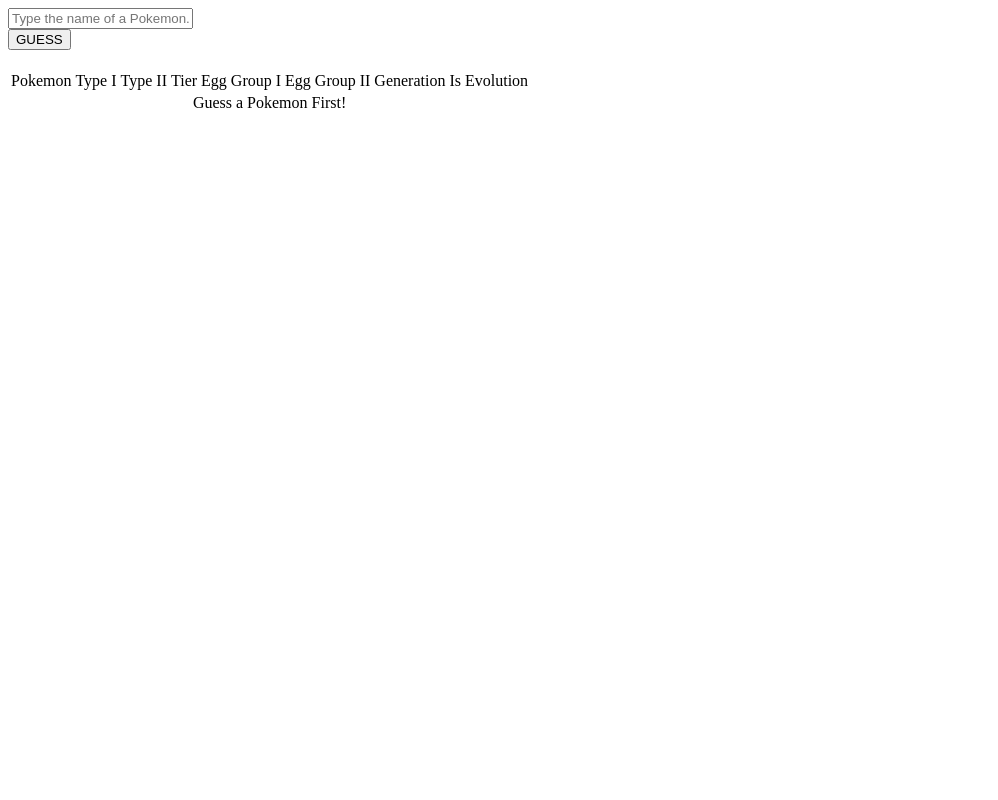
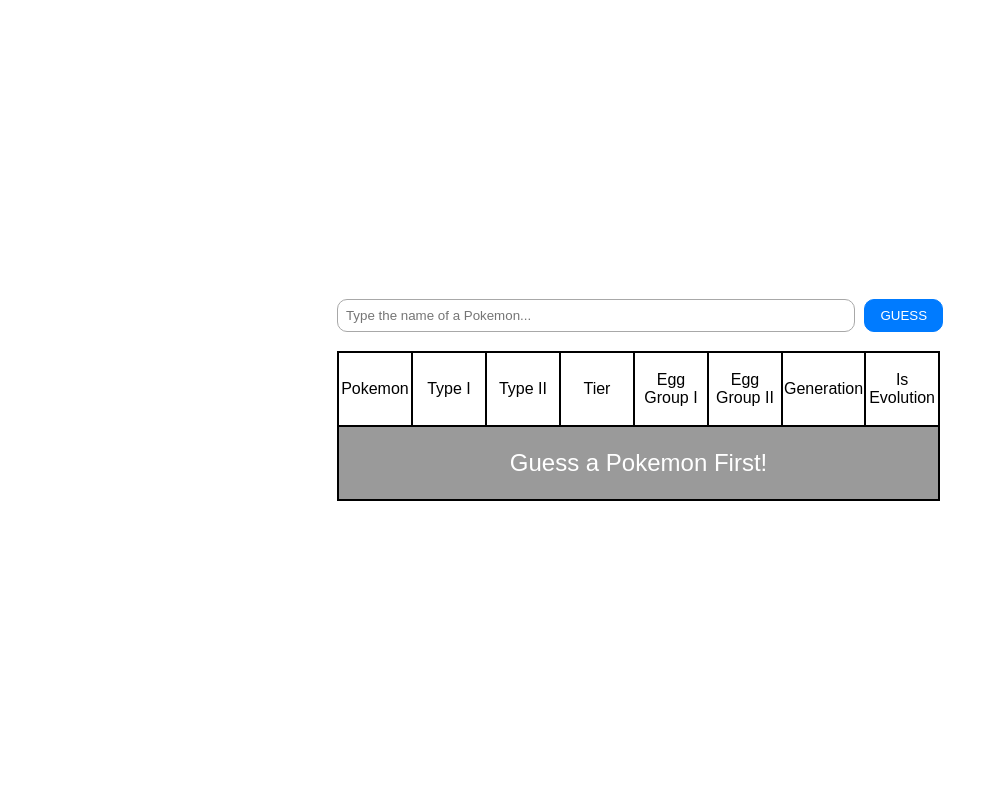
Before and after one commit to software-students-fall2023/5-final-project-sst5, a Flask app: template web_app/templates/game.html in a window 1280 px wide. Shown: the whole page, without its empty margins (0-998 px from the left). Run offline with Flask 3, Linux system fonts and the light colour scheme; the template is opened without the code that fills it, so the values that code supplies are empty.

Commit message:
adjustments to game screen

```diff
--- a/web_app/static/style.css
+++ b/web_app/static/style.css
@@ -1,4 +1,5 @@
-body, html {
+body,
+html {
 	height: 100%;
 	margin: 0;
 	background-color: white;
@@ -72,6 +73,7 @@ input[type="text"] {
 	margin-right: 5px;
 }
 
+input[type="submit"],
 button[type="submit"] {
 	padding: 8px 15px;
 	border: 1px solid #007bff;
@@ -82,6 +84,61 @@ button[type="submit"] {
 	transition: background-color 0.3s;
 }
 
+#guessPokemon {
+	padding: 8px;
+	width: 500px;
+	border: 1px solid #a8a8a8;
+	border-radius: 10px;
+	margin-right: 5px;
+}
+
+input[type="submit"]:hover,
 button[type="submit"]:hover {
 	background-color: #0056b3;
 }
+
+main {
+	display: flex;
+	flex-direction: column;
+	align-items: center;
+}
+
+body {
+	font-family: Arial, Helvetica, sans-serif;
+}
+
+.title {
+	text-align: center;
+}
+
+#pokemon-compare-table {
+	border: 1px solid;
+	border-spacing: 0;
+}
+
+#pokemon-compare-table table,
+td,
+th {
+	border: 1px solid;
+}
+
+#pokemon-compare-table td {
+	width: 70px;
+	height: 70px;
+	text-align: center;
+}
+
+.no-items td {
+	font-size: 1.5em;
+	border: 1px solid #000000;
+	background-color: #9a9a9a;
+	color: white;
+}
+
+#wrong {
+	background-color: red;
+}
+
+#right {
+	background-color: lime;
+}
--- a/web_app/templates/game.html
+++ b/web_app/templates/game.html
@@ -2,7 +2,7 @@
 <head>
     <meta charset="UTF-8">
     <title>Guess that Pokemon!</title>
-
+    <link rel="stylesheet" href="{{ url_for('static', filename='style.css') }}">
     <!--
     <link
             rel="stylesheet"
@@ -26,8 +26,8 @@
   <body>
     <div id="answer" data-answer="{{ answer }}"></div>
     <div class="game">
+      <div class="pokemon-guess">
         <form id="guessForm">
-        <div class="pokemon-guess">
             <input
               type="text"
               id="guessPokemon"
@@ -35,10 +35,9 @@
               value=""
               placeholder="Type the name of a Pokemon..."
             />
-          <br />
             <input type="submit" value="GUESS" />
+        </form>
       </div>
-      </form>
 
       <div class="feedback">
         <h3 id="feedback-text"></h3>
```
Also changed, not shown: web_app/static/pokemon_table.css (+7 -6 lines), 2 other files. Lines whose indentation alone changed are shown as unchanged.
